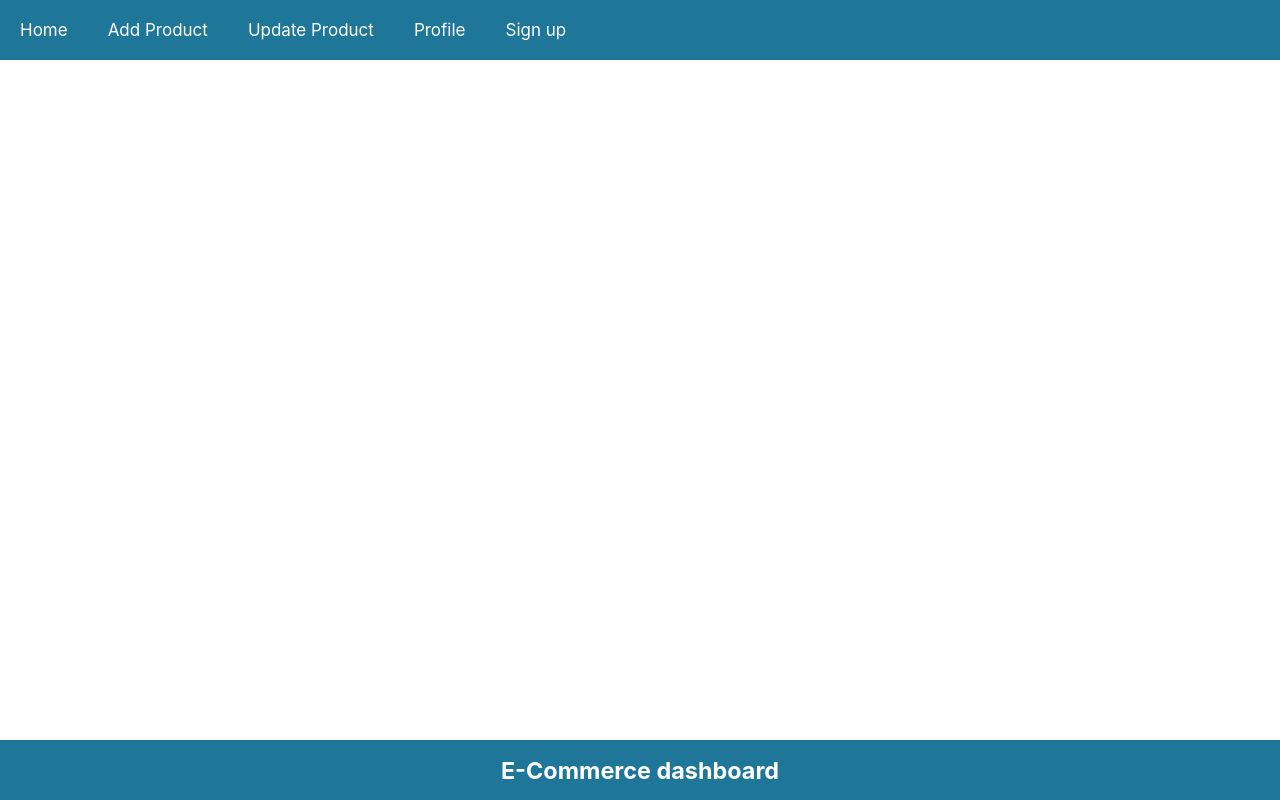
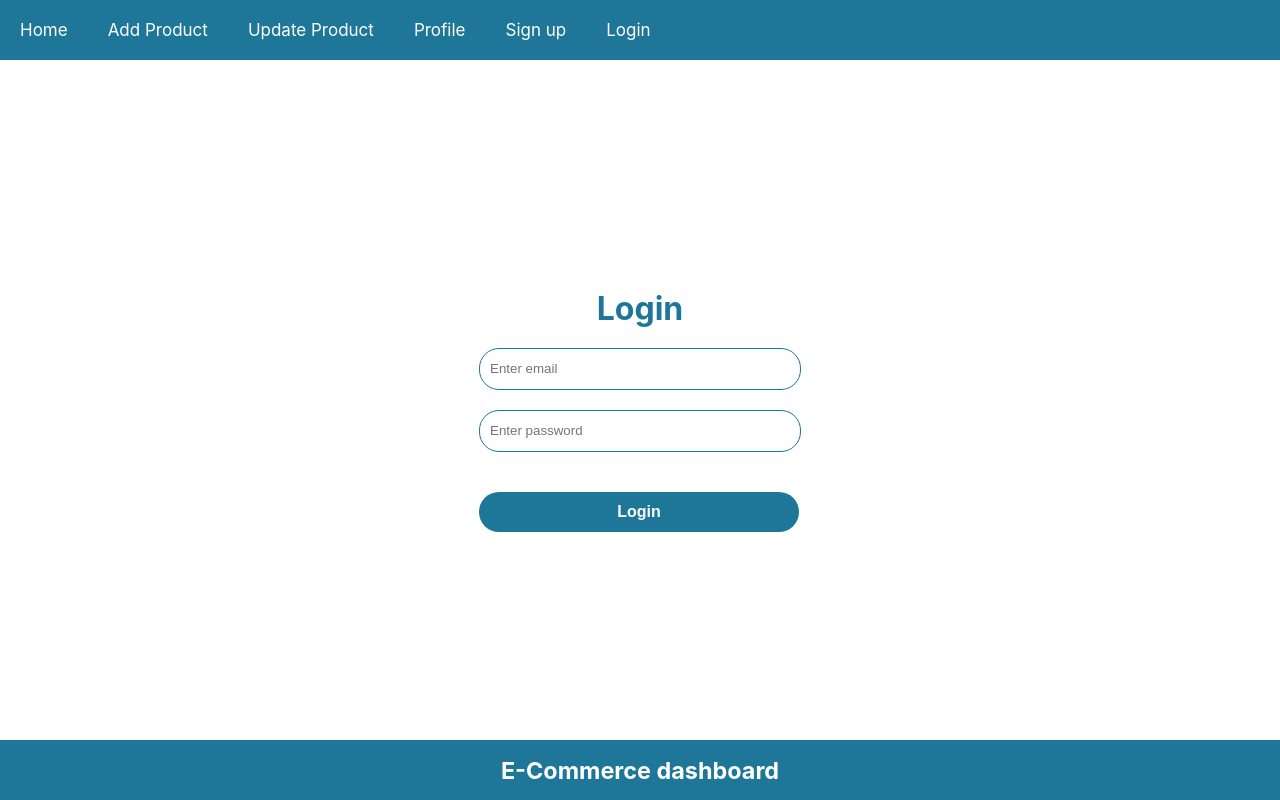
Before and after one commit to Pooja-Mehra9921/e-comm-dashboard, a React (Create React App) app in the folder frontend/: page /login in a window 1280 px wide. Built offline with nearby package versions, Linux system fonts and the light colour scheme.

Commit message:
complete login and sign up page

```diff
--- a/frontend/src/App.js
+++ b/frontend/src/App.js
@@ -3,6 +3,7 @@ import Header from './component/Header';
 import PrivateComponent from './component/PrivateComponent';
 import { BrowserRouter, Route, Router, Routes } from 'react-router-dom';
 import Signup from './component/Signup';
+import Login from './component/Login';
 
 
 function App() {
@@ -21,6 +22,7 @@ function App() {
   </Route>
 
   <Route path='/signup' element={<Signup/>}/>
+  <Route path='/login' element={<Login/>}/>
 </Routes>
 <Footer/>
 
--- a/frontend/src/component/Header/index.jsx
+++ b/frontend/src/component/Header/index.jsx
@@ -1,31 +1,53 @@
 import React from "react";
-import {Link, useNavigate} from "react-router-dom";
+import { Link, useNavigate } from "react-router-dom";
 
-import "./style.css"
+import "./style.css";
 
+const Header = () => {
+  const navigate = useNavigate();
+  const auth = JSON.parse(localStorage.getItem("user"));
 
-const Header = ()=>{
-    const navigate = useNavigate();
-const auth = JSON.parse (localStorage.getItem("user"));
+  const handleLogout = () => {
+    localStorage.clear();
+    navigate("/signup");
+  };
 
-const handleLogout = ()=>{
-    localStorage.clear();
-    navigate("/signup")
-}
-
-    return(
+  return (
     <>
       <div className="nav-container">
         <ul className="nav-ul">
-                <li><Link to="/">Home</Link></li>
-                <li><Link to="/add">Add Product</Link></li>
-                <li><Link to="/update">Update Product</Link></li>
-                <li><Link to="/profile">Profile</Link></li>
-                <li>{ auth? <Link to="/signup" onClick={handleLogout}>Logout</Link> : <Link to="/signup">Sign up</Link>}</li>
+          <li>
+            <Link to="/">Home</Link>
+          </li>
+          <li>
+            <Link to="/add">Add Product</Link>
+          </li>
+          <li>
+            <Link to="/update">Update Product</Link>
+          </li>
+          <li>
+            <Link to="/profile">Profile</Link>
+          </li>
+          {auth ? (
+            <li><Link to="/signup" onClick={handleLogout}>
+              Logout
+            </Link>
+            </li>
+          ) : (
+            <>
+              <li>
+                {" "}
+                <Link to="/signup">Sign up</Link>
+              </li>
+              <li>
+                <Link to="/login">Login</Link>
+              </li>
+            </>
+          )}
         </ul>
       </div>
     </>
-    )
+  );
 };
 
 export default Header;
--- /dev/null
+++ b/frontend/src/component/Login/index.jsx
@@ -0,0 +1,71 @@
+import react, { useEffect, useState } from "react";
+
+// styles
+import "./style.css";
+import { useNavigate } from "react-router-dom";
+
+const Login = () => {
+  const navigate = useNavigate();
+  const [email, setEmail] = useState();
+  const [password, setPassword] = useState();
+
+  useEffect(()=>{
+const auth = JSON.parse (localStorage.getItem("user"));
+if(auth){
+    navigate("/");
+}
+  },[])
+
+  const handleLogindata = async () => {
+    console.log(email, password);
+    let result = await fetch("http://localhost:5000/login", {
+      method: "POST",
+      body: JSON.stringify({ email, password }),
+      headers: {
+        "Content-type": "application/json",
+      },
+    });
+    result = await result.json();
+    console.warn(result);
+
+    if (result.name) {
+      localStorage.setItem("user", JSON.stringify(result));
+      navigate("/");
+    } else {
+      console.alert("please enter valid credencials ");
+    }
+  };
+
+  return (
+    <>
+      <div className="login-main-container">
+        <div className="login-container">
+          <h1 className="login-heading">Login</h1>
+          <input
+            className="inputbox"
+            type="email"
+            placeholder="Enter email"
+            value={email}
+            onChange={(e) => {
+              setEmail(e.target.value);
+            }}
+          />
+          <input
+            className="inputbox"
+            type="password"
+            placeholder="Enter password"
+            value={password}
+            onChange={(e) => {
+              setPassword(e.target.value);
+            }}
+          />
+          <button onClick={handleLogindata} className="login-btn">
+            Login
+          </button>
+        </div>
+      </div>
+    </>
+  );
+};
+
+export default Login;
--- /dev/null
+++ b/frontend/src/component/Login/style.css
@@ -0,0 +1,35 @@
+.login-main-container{
+    display: flex;
+    align-items: center;
+    justify-content: center;
+    height: 90vh;
+}
+
+.inputbox{
+    display: block;
+    margin: 20px;
+    width: 300px;
+    height: 20px;
+    border-radius: 20px;
+    padding: 10px;
+    border: 1px solid rgb(30, 118, 153);
+}
+
+.login-heading{
+    text-align: center;
+    color: rgb(30, 118, 153) ;
+}
+
+.login-btn{
+    margin: 20px;
+    width: 320px;
+    height: 40px;
+    border-radius: 20px;
+    padding: 10px;
+    cursor: pointer;
+    background-color: rgb(30, 118, 153);
+    border: none;
+    color: white;
+    font-size: 16px;
+    font-weight: 600;
+}
```
Also changed, not shown: 1 other file (tests, documents, lock files or other folders). Lines whose indentation alone changed are shown as unchanged.
